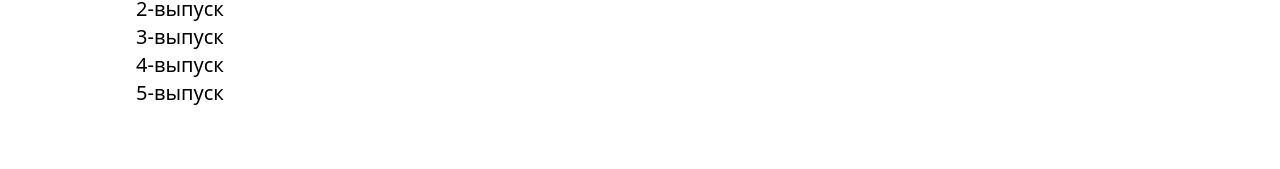
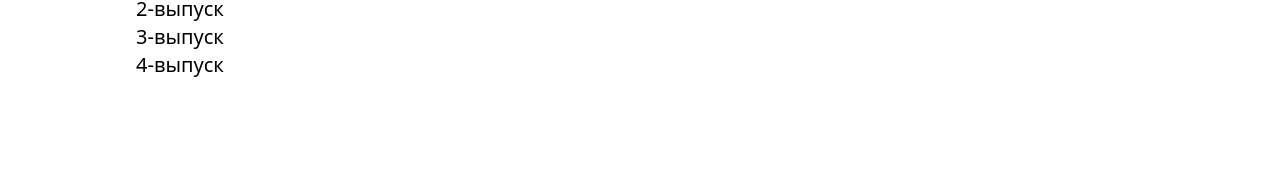
Before and after one commit to YadgarovFayzullo/inter_edu, a React (Vite) app in the folder frontend/: page /archive in a window 1280 px wide. Shown: the part 297-466 px from the top of the page. Built offline with nearby package versions, Linux system fonts and the light colour scheme.

Commit message:
testDelete

```diff
--- a/frontend/src/components/Archived.jsx
+++ b/frontend/src/components/Archived.jsx
@@ -48,14 +48,14 @@ export default function Archived() {
                 4-{t("num")}
               </a>
             </li>
-            <li>
+            {/* <li>
               <a
                 className="hover:text-[#ffaa34] transition-colors duration-300 text-xl font-mono"
                 href="/IE&GS5.pdf"
               >
                 5-{t("num")}
               </a>
-            </li>
+            </li> */}
           </ul>
         </div>
         <div>
--- a/frontend/src/components/locale/uz/translationsUz.json
+++ b/frontend/src/components/locale/uz/translationsUz.json
@@ -56,5 +56,5 @@
   "news": "Yangiliklar",
 
   "partners": "Hamkorlar",
-  "AR": "Skanerlanganlar asosida 3D ob'ektlarni ko'rsatish uchun ilovalar virtual haqiqat (VR) yordamida kitoblardagi tasvirlar."
+  "AR": "Kitobdagi 3D ob'ektlarni virtual haqiqat (VR) texnologiyasi asosida ko'rsatish imkoniyatini yaratuvchi mobil dastur."
 }
```
